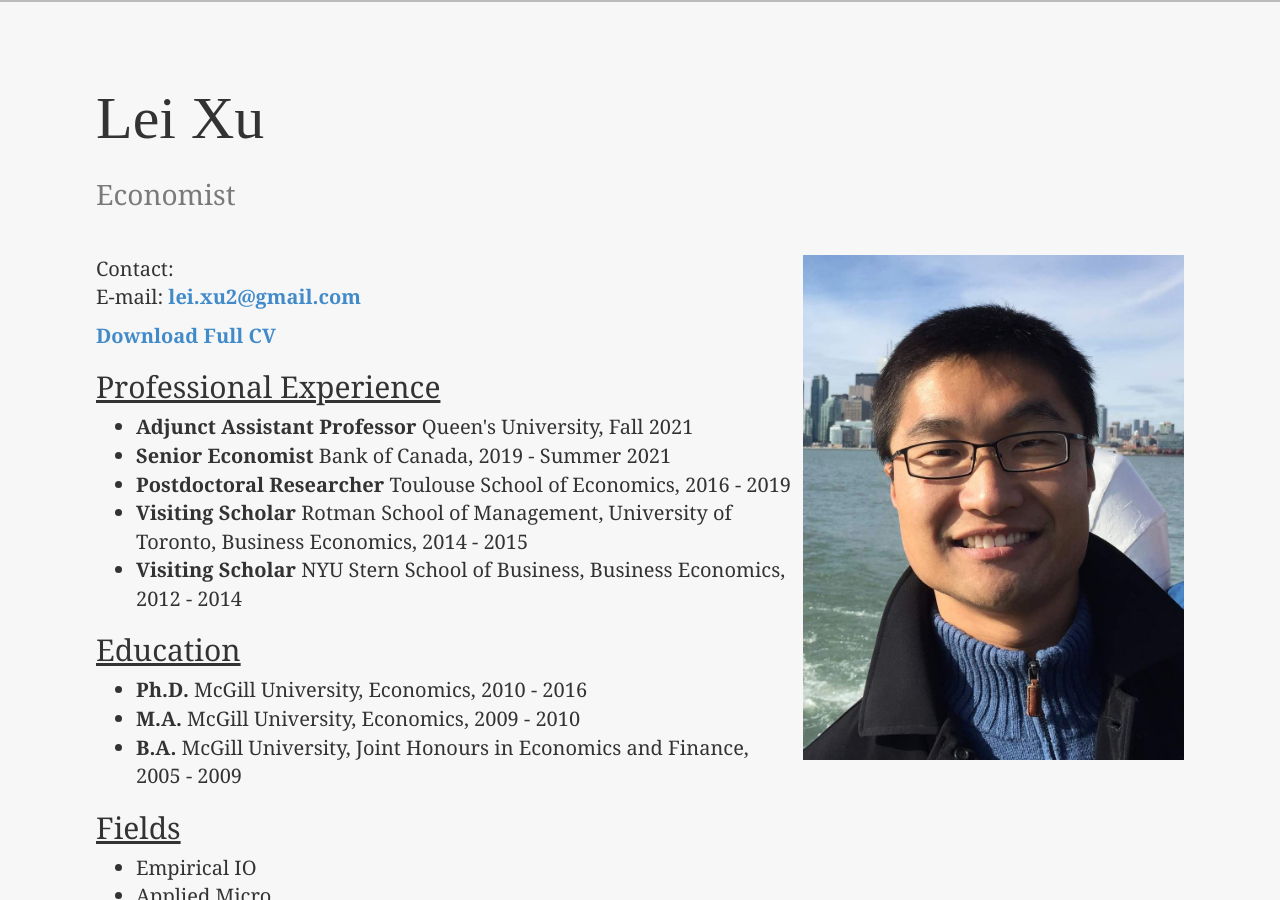
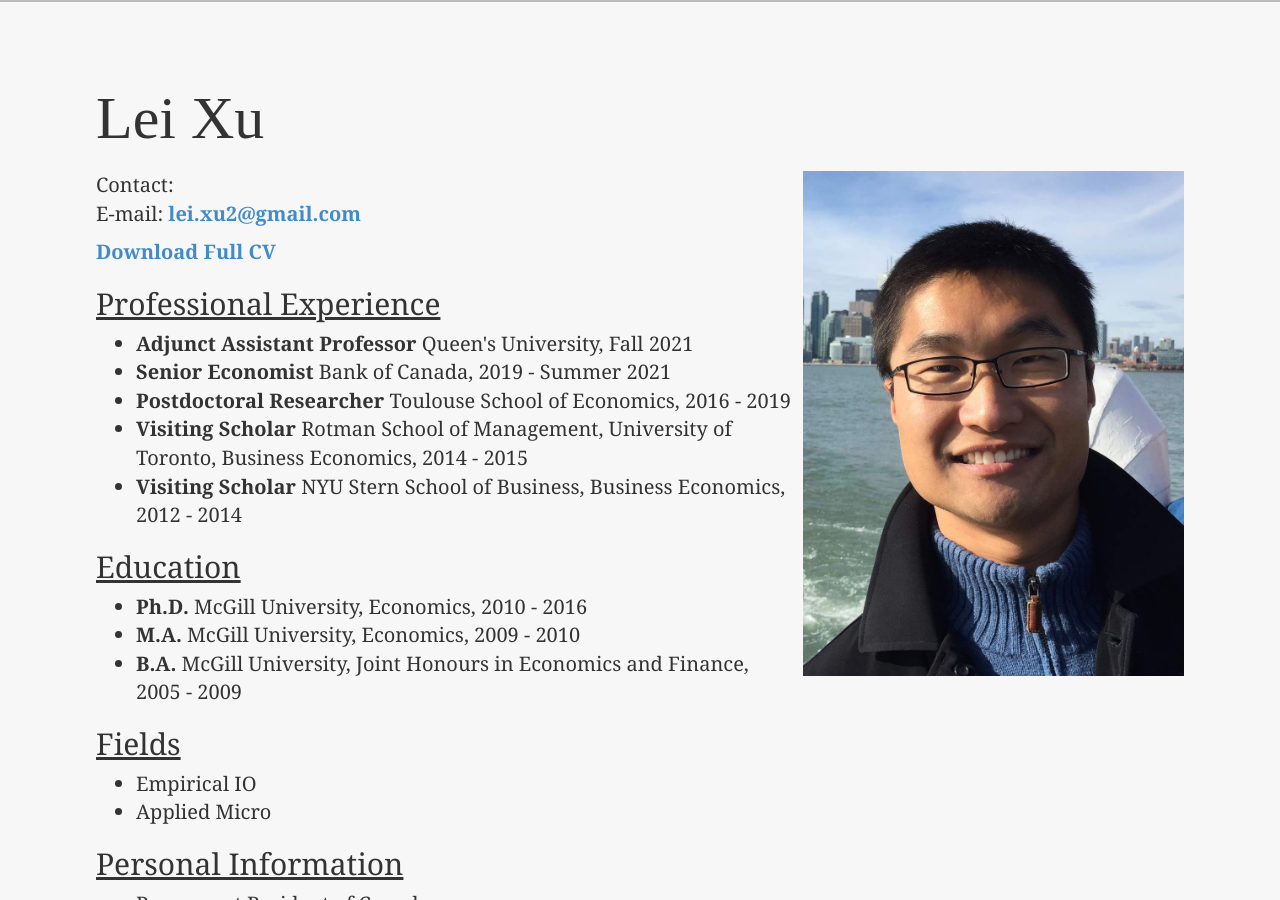
Before and after one commit to x-u/x-u.github.io, a Jekyll site: the page built from index.html, in a window 1280 px wide and 900 px high. Built offline with Jekyll 4.4.1, drawn with Linux system fonts in a browser that asks for light colours; the list of posts is cut into pages by our own code.

Commit message:
Initial commit

```diff
--- a/_layouts/default.html
+++ b/_layouts/default.html
@@ -29,7 +29,7 @@
              <h1 style="font-family:Avantgarde;font-size:300%">Lei Xu</h1>
              <!-- <h1 style="font-family:'Arial Black';font-size:300%">Lei Xu</h1> -->
 
-             <h2>Economist</h2>
+             <!-- <h2>Economist</h2> -->
          </div>
      </div>
      <div class="page-article">
```
